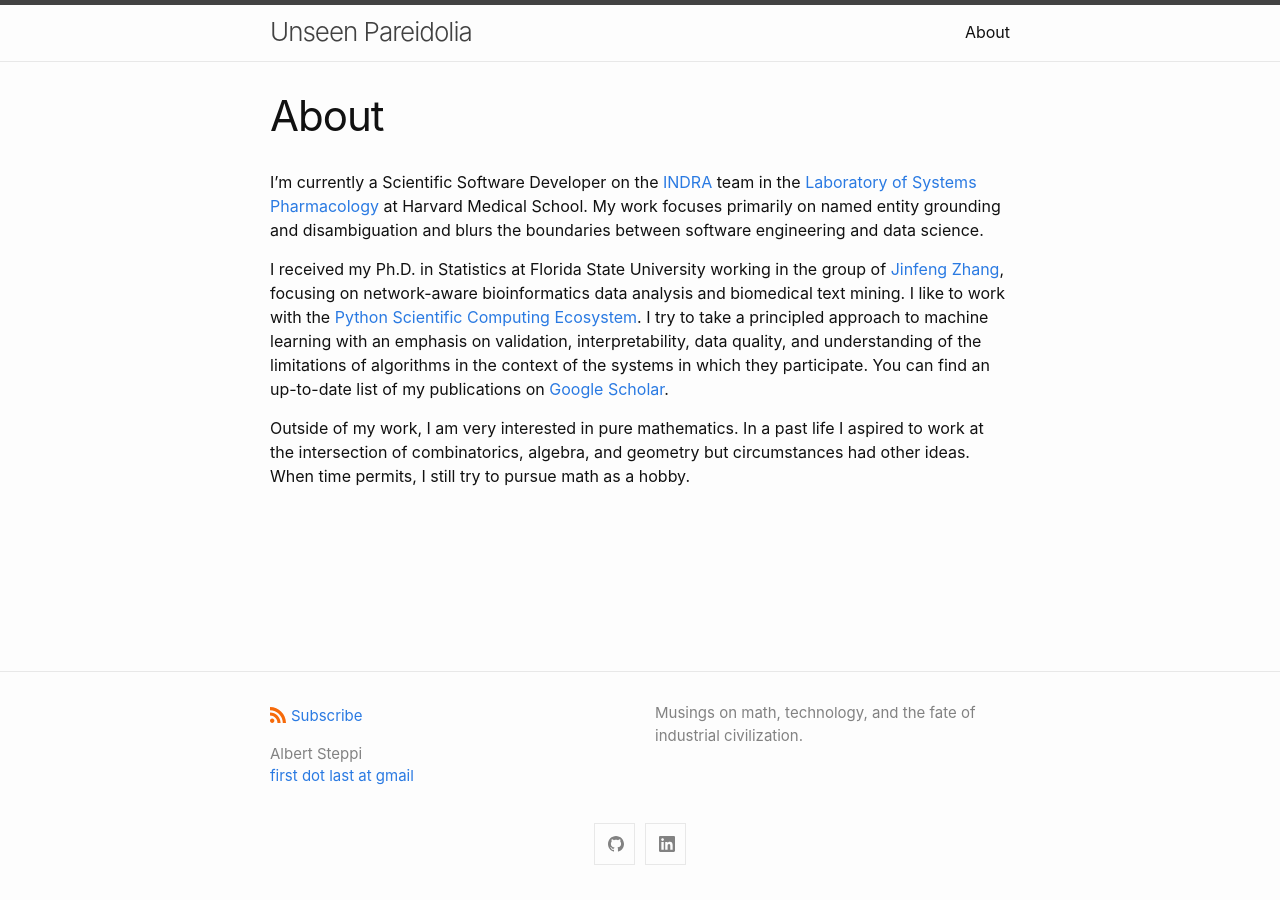
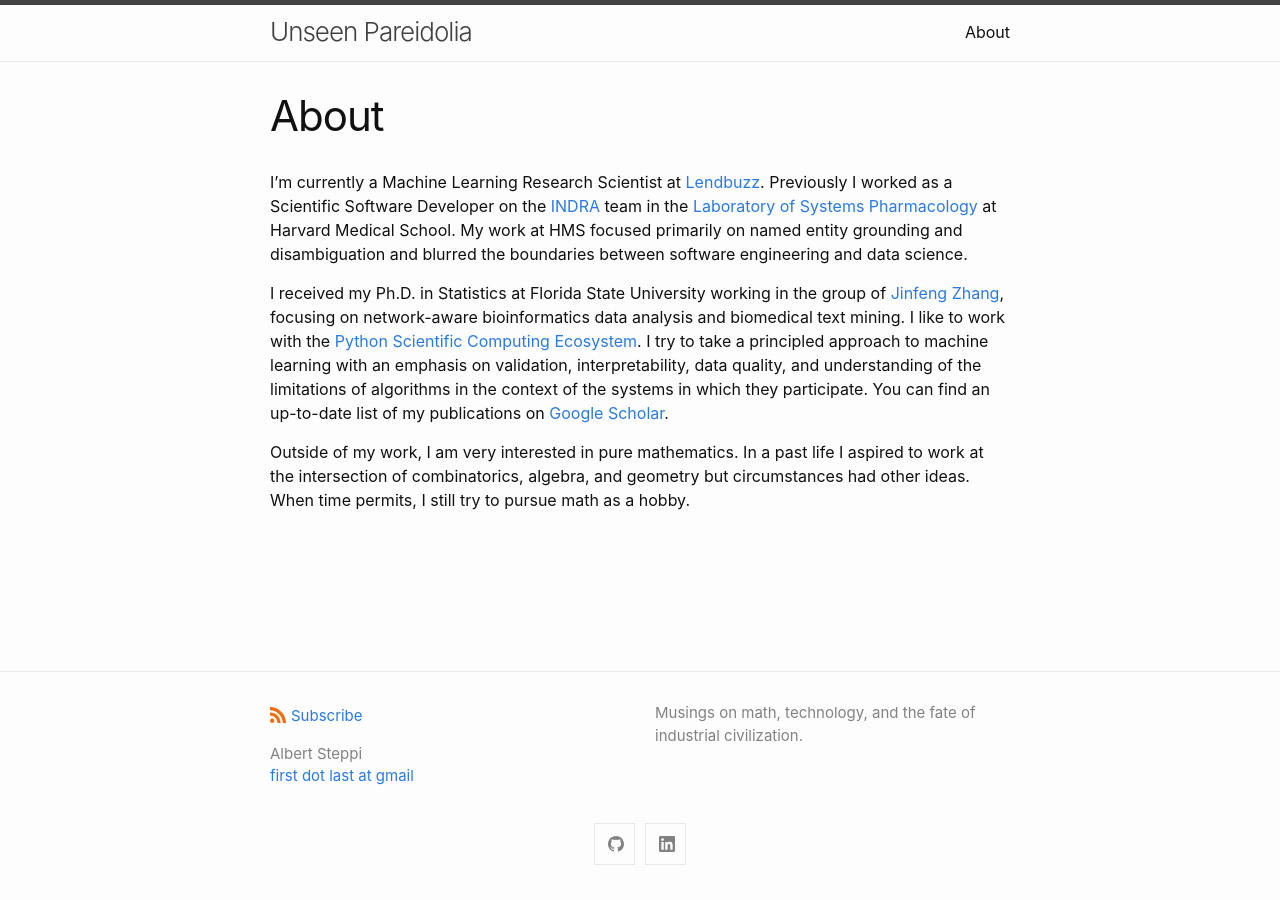
Before and after one commit to steppi/steppi.github.io, a Jekyll site: the page built from about.md, in a window 1280 px wide. Built offline with Jekyll 4.4.1, drawn with Linux system fonts in a browser that asks for light colours.

Commit message:
Update about.md for job change

```diff
--- a/about.md
+++ b/about.md
@@ -4,10 +4,10 @@ title: About
 permalink: /about/
 ---
 
-I'm currently a Scientific Software Developer on the
+I'm currently a Machine Learning Research Scientist at [Lendbuzz](https://lendbuzz.com/). Previously I worked as a  Scientific Software Developer on the
 [INDRA](https://indralab.github.io) team in the
-[Laboratory of Systems Pharmacology](https://hits.harvard.edu/the-program/laboratory-of-systems-pharmacology/about/) at Harvard Medical School. My work focuses
-primarily on named entity grounding and disambiguation and blurs the boundaries
+[Laboratory of Systems Pharmacology](https://hits.harvard.edu/the-program/laboratory-of-systems-pharmacology/about/) at Harvard Medical School. My work at HMS focused
+primarily on named entity grounding and disambiguation and blurred the boundaries
 between software engineering and data science.
 
 I received my Ph.D. in Statistics at
```
